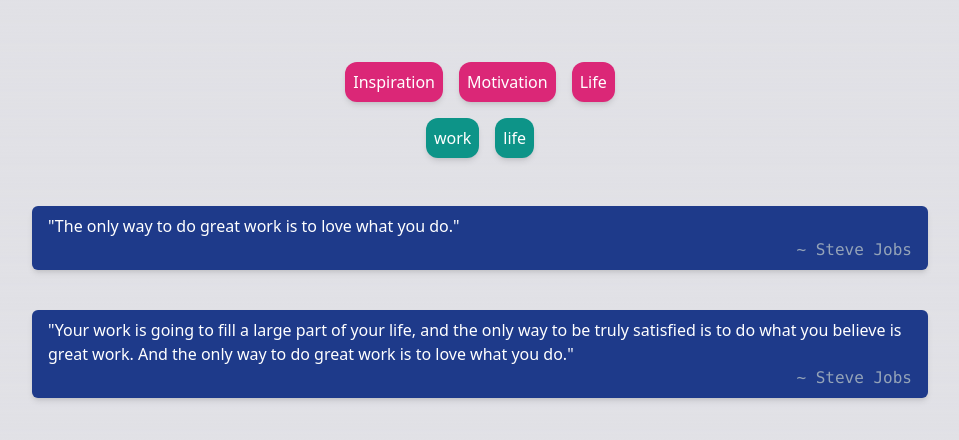
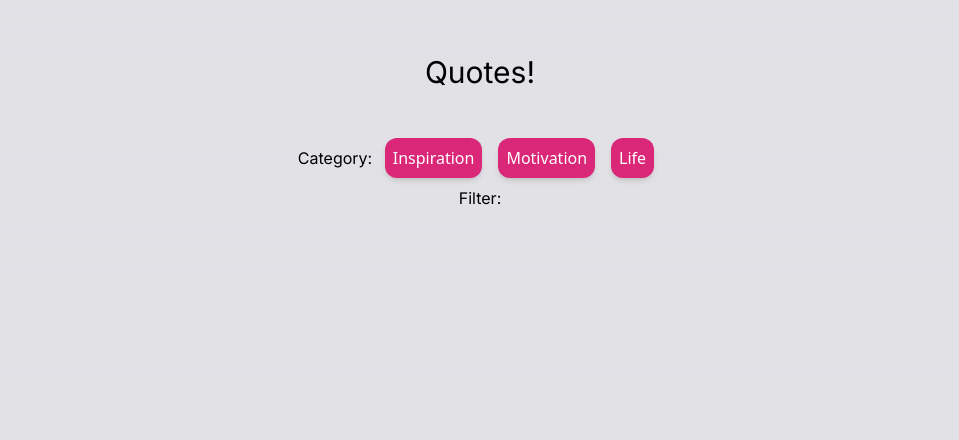
Before and after one commit to AlisonRampton/cs-classes-cards, a Next.js app: page / in a window 1280 px wide. Shown: the part 138-578 px from the top of the page, without its empty margins (160-1119 px from the left). Built offline with nearby package versions, Linux system fonts and the light colour scheme.

Commit message:
Added labels for category switching, made it so it shows all quotes for a broad category instead of just the first subcategory

```diff
--- a/app/chatgpt.tsx
+++ b/app/chatgpt.tsx
@@ -91,40 +91,39 @@ const quotes = [
 ];
 
 const TabbedQuotes: React.FC = () => {
-  const [selectedTopCategory, setSelectedTopCategory] =
-    useState<string>("inspiration");
-  const [selectedSubCategory, setSelectedSubCategory] =
-    useState<string>("work");
+  const [selectedTopCategory, setSelectedTopCategory] = useState<string | null>(
+    null
+  );
+  const [selectedSubCategory, setSelectedSubCategory] = useState<string>("");
 
   const handleTopCategoryChange = (category: string) => {
     setSelectedTopCategory(category);
-    // Reset subcategory to the first available subcategory for the selected top category
-    const firstSubCategory = quotes.find(
-      (quote) => quote.category === category
-    )?.subcategory;
-    if (firstSubCategory) setSelectedSubCategory(firstSubCategory);
+    setSelectedSubCategory("");
   };
 
   const handleSubCategoryChange = (subcategory: string) => {
     setSelectedSubCategory(subcategory);
   };
 
-  const filteredQuotes = quotes.filter(
-    (quote) =>
-      quote.category === selectedTopCategory &&
-      quote.subcategory === selectedSubCategory
-  );
+  const topCategoryQuotes = selectedTopCategory
+    ? quotes.filter((quote) => quote.category === selectedTopCategory)
+    : [];
 
-  const subcategories = quotes
-    .filter((quote) => quote.category === selectedTopCategory)
-    .map((quote) => quote.subcategory);
+  const subcategories = selectedTopCategory
+    ? [...new Set(topCategoryQuotes.map((quote) => quote.subcategory))]
+    : [];
 
-  // Remove duplicates from subcategories array
-  const uniqueSubcategories = [...new Set(subcategories)];
+  const filteredQuotes = selectedSubCategory
+    ? topCategoryQuotes.filter(
+        (quote) => quote.subcategory === selectedSubCategory
+      )
+    : topCategoryQuotes;
 
   return (
     <div className="flex flex-col items-center justify-between p-24">
+      <h5 className="text-3xl pb-10">Quotes!</h5>
       <div className="tabs">
+        <span>Category: </span>
         <button
           onClick={() => handleTopCategoryChange("inspiration")}
           className="m-1 rounded-xl focus-within:ring-4 dark:ring-pink-950 ring-pink-300"
@@ -154,7 +153,8 @@ const TabbedQuotes: React.FC = () => {
         </button>
       </div>
       <div className="subtabs">
-        {uniqueSubcategories.map((subcategory, index) => (
+        <span>Filter: </span>
+        {subcategories.map((subcategory, index) => (
           <button
             key={index}
             onClick={() => handleSubCategoryChange(subcategory)}
```
